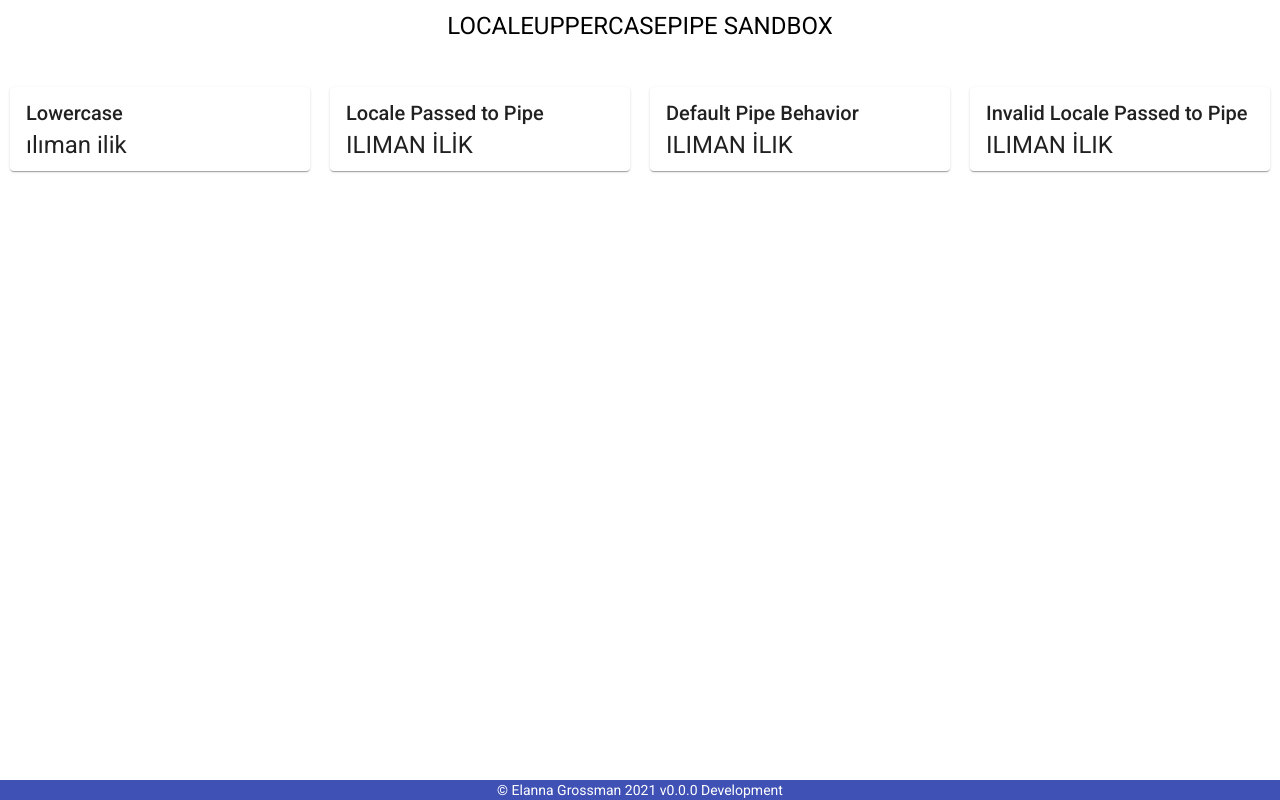
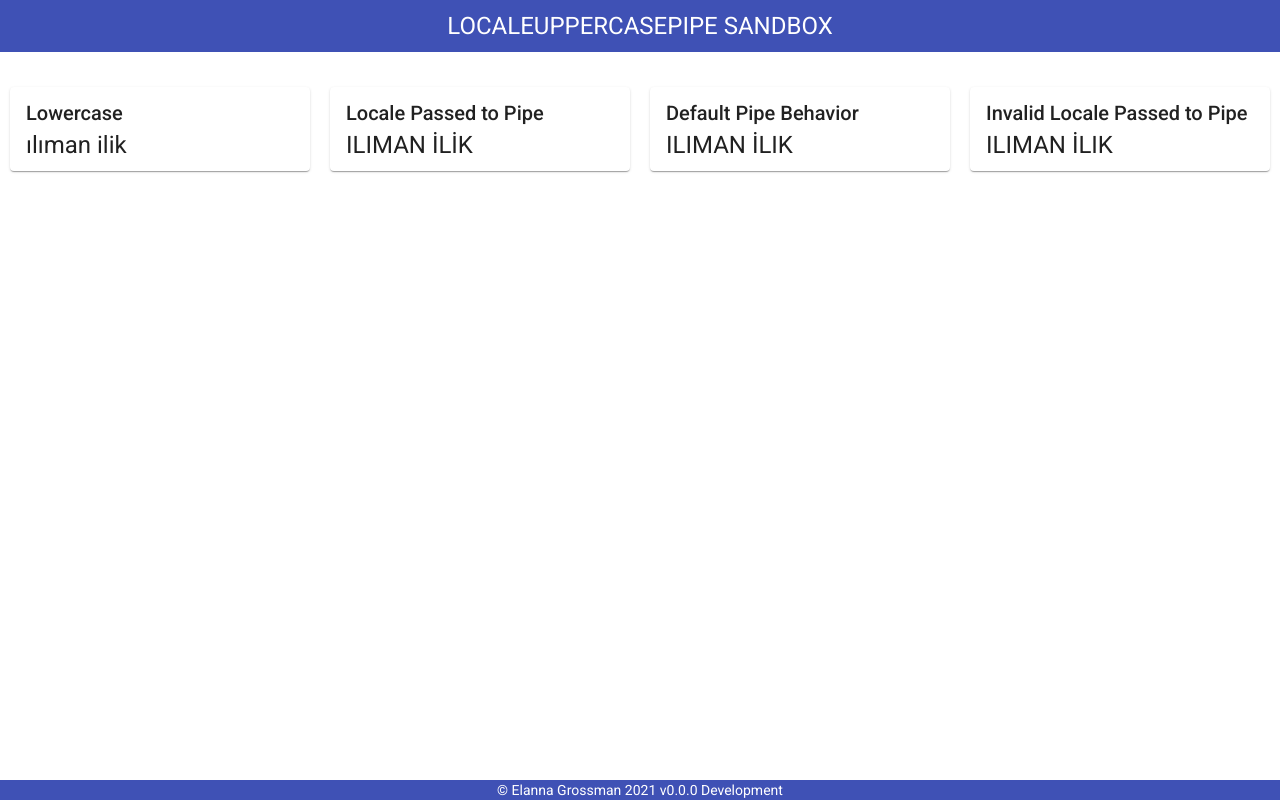
Before and after one commit to Karvel/angular-locale-uppercase-pipe, an Angular app: page /sandbox in a window 1280 px wide. Built offline with nearby package versions, Linux system fonts and the light colour scheme.

Commit message:
feat(styles): style nav

```diff
--- a/src/styles.scss
+++ b/src/styles.scss
@@ -82,6 +82,13 @@ html {
 }
 //#endregion
 
+//#region Nav
+.nav-container {
+  background: mat-color($angular-locale-uppercase-pipe-primary);
+  color: white;
+}
+//#endregion
+
 //#region Footer
 .footer-container {
   background: mat-color($angular-locale-uppercase-pipe-primary);
```
